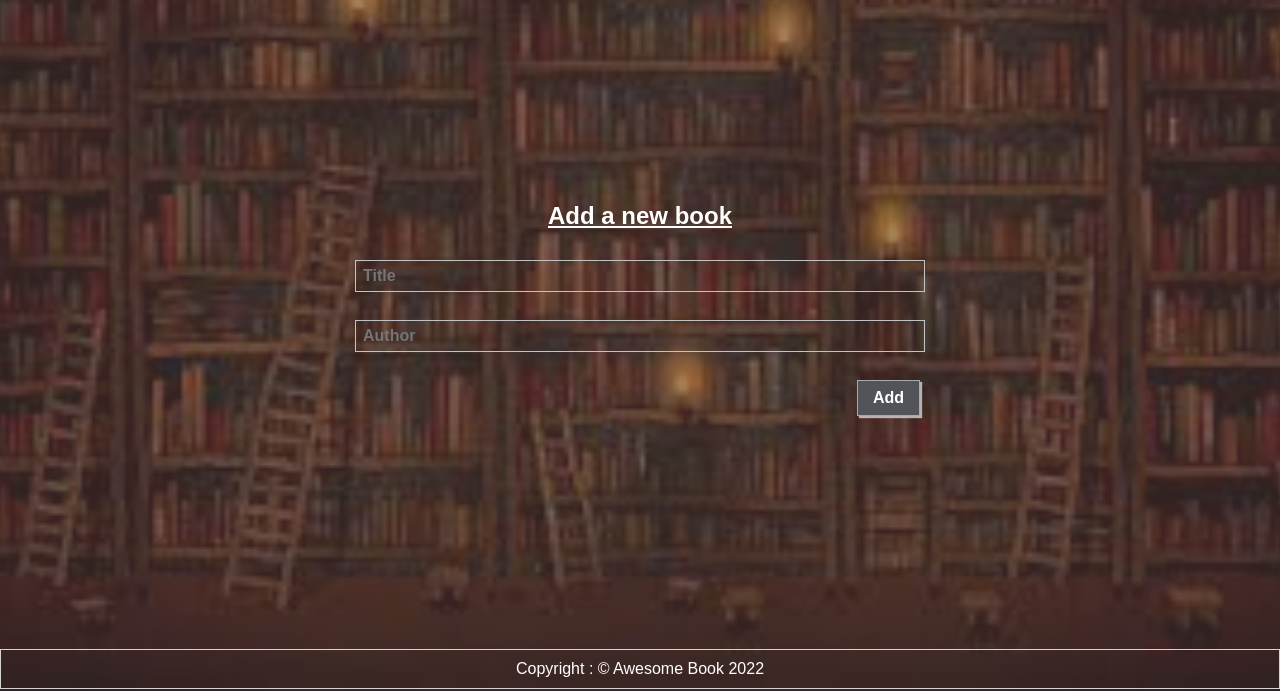
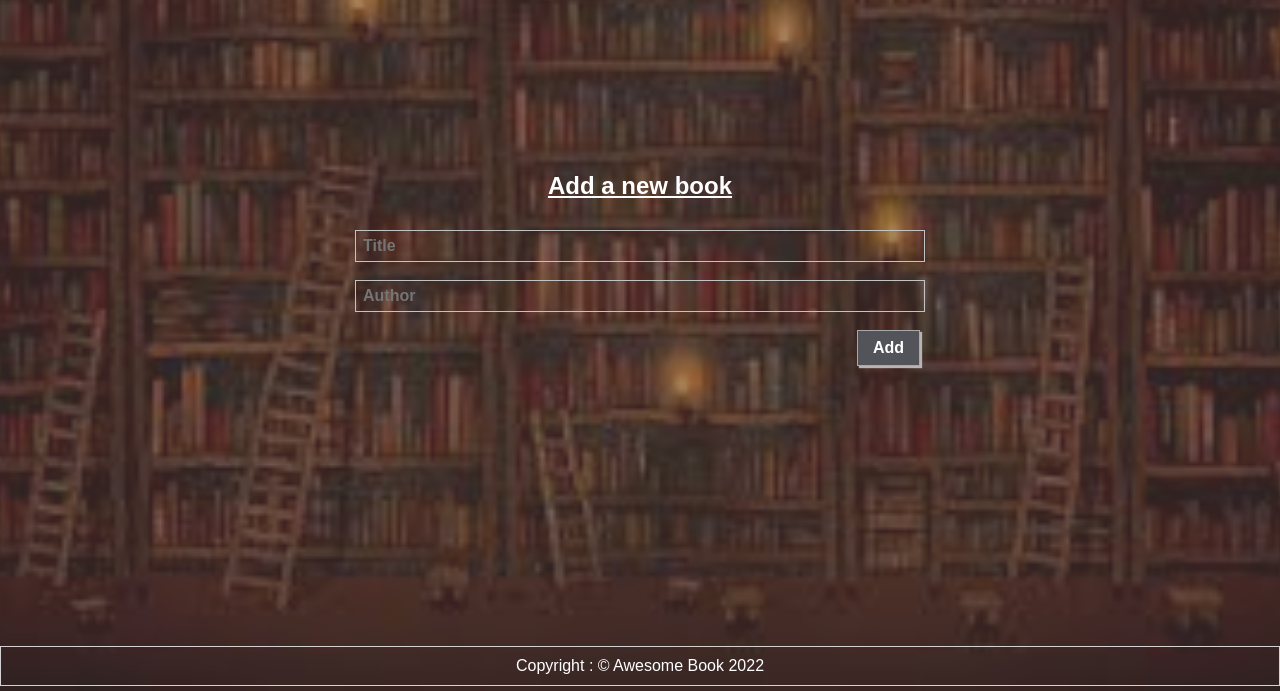
Before and after one commit to Progress2002/awesome-book, a website with bundled scripts: page index.html in a window 1280 px wide. Both pictures are taken after a click on the item "Add new". Shown: the part 111-802 px from the top of the page. Built offline with nearby package versions, Linux system fonts and the light colour scheme.

Commit message:
Modify index.css to improve page layout

```diff
--- a/index.css
+++ b/index.css
@@ -74,7 +74,7 @@ header ul #contact-page {
 
 main {
   width: 100%;
-  height: auto;
+  height: 468px;
   margin: 50px auto auto;
   position: relative;
 }
@@ -83,7 +83,7 @@ main {
   position: fixed;
   margin: 100px 0 50px;
   padding: 15px;
-  top: 40%;
+  top: 35%;
   left: 50%;
   transform: translate(-50%, -50%);
 }
@@ -152,7 +152,7 @@ main {
   display: flex;
   justify-content: center;
   width: 90%;
-  margin: 40px auto;
+  margin: 40px auto 0;
 }
 
 form {
@@ -162,7 +162,6 @@ form {
 form input {
   width: 100%;
   padding: 6px 7px;
-  margin-bottom: 10px;
   font-size: 16px;
   font-weight: bold;
   outline: none;
@@ -200,11 +199,10 @@ form input {
 }
 
 footer {
-  position: fixed;
-  bottom: 0;
   width: 100%;
   border: 1px solid #d4d2d2;
   padding: 10px;
+  overflow: hidden;
 }
 
 footer p {
@@ -216,8 +214,6 @@ footer p {
     text-align: right;
     padding: 20px;
     margin-right: 150px;
-
-    /* font-size: 20px; */
   }
 
   header {
@@ -234,6 +230,13 @@ footer p {
 
   header ul #contact-page {
     border-right: none;
+  }
+
+  main {
+    width: 100%;
+    height: auto;
+    margin: 50px auto auto;
+    position: relative;
   }
 
   .section {
@@ -267,4 +270,9 @@ footer p {
     margin-top: 40px;
     line-height: 1.5;
   }
+
+  footer {
+    position: absolute;
+    bottom: 3px;
+  }
 }
```
